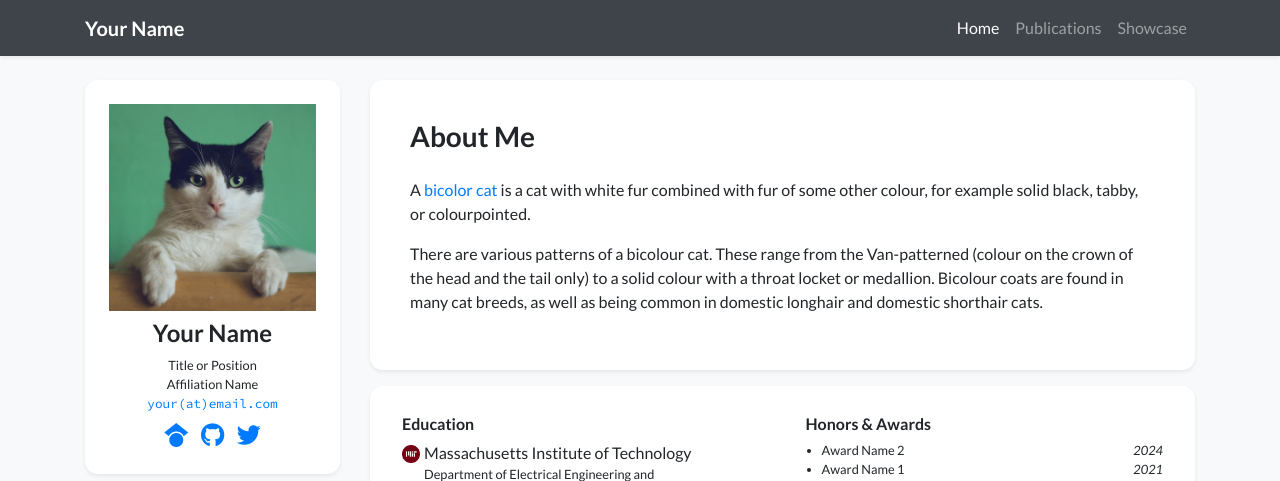
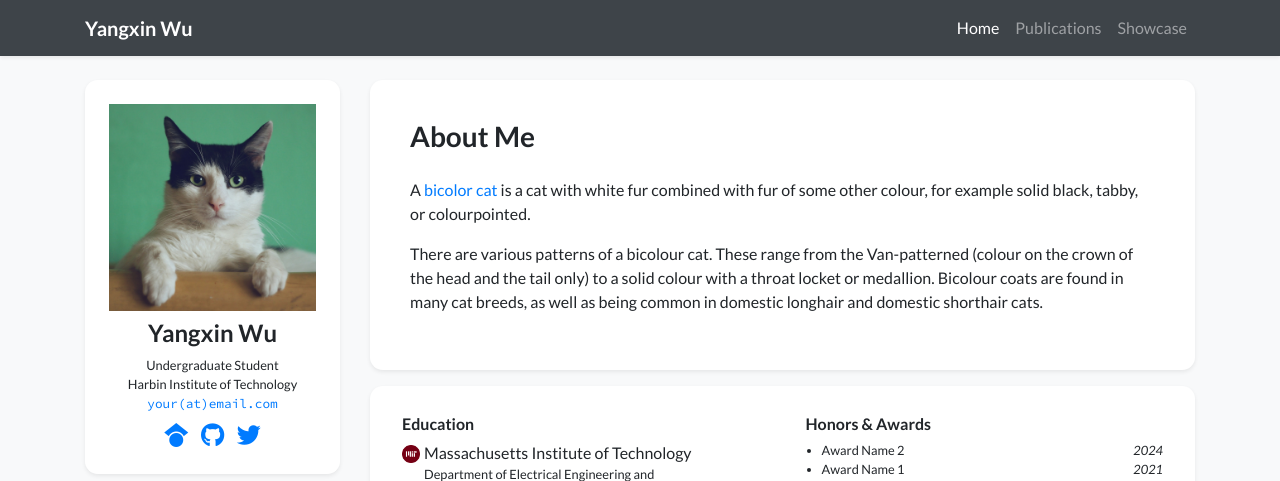
Before and after one commit to WilliamWuuu/WilliamWuuu.github.io, a Jekyll site: the page built from index.html, in a window 1280 px wide. Shown: the top 481 px of the page. Built offline with Jekyll 4.4.1, drawn with Linux system fonts in a browser that asks for light colours; nearby versions of some CDN libraries; a style sheet for code colours, icons or effects is not loaded.

Commit message:
Update profile information with new names and positions

```diff
--- a/_data/profile.yml
+++ b/_data/profile.yml
@@ -1,10 +1,10 @@
-primary_name: "Your Name"
-secondary_name: ""
-navbar_name: "Your Name"
+primary_name: "Yangxin Wu"
+secondary_name: "William"
+navbar_name: "Yangxin Wu"
 
 positions:
-- name: Title or Position
-- name: Affiliation Name
+- name: Undergraduate Student
+- name: Harbin Institute of Technology
   logo: /assets/images/badges/MIT_Social_circle.png  # Logo is optional
 
 
```
